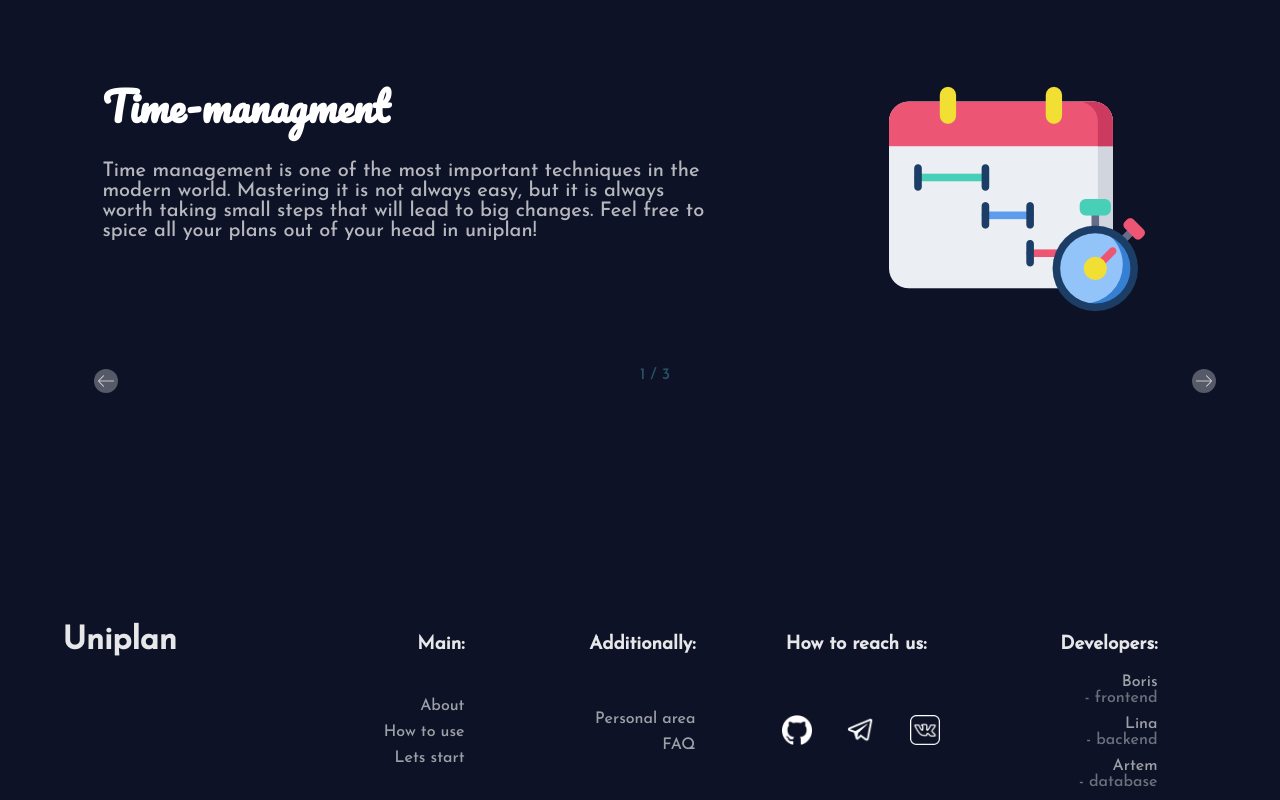
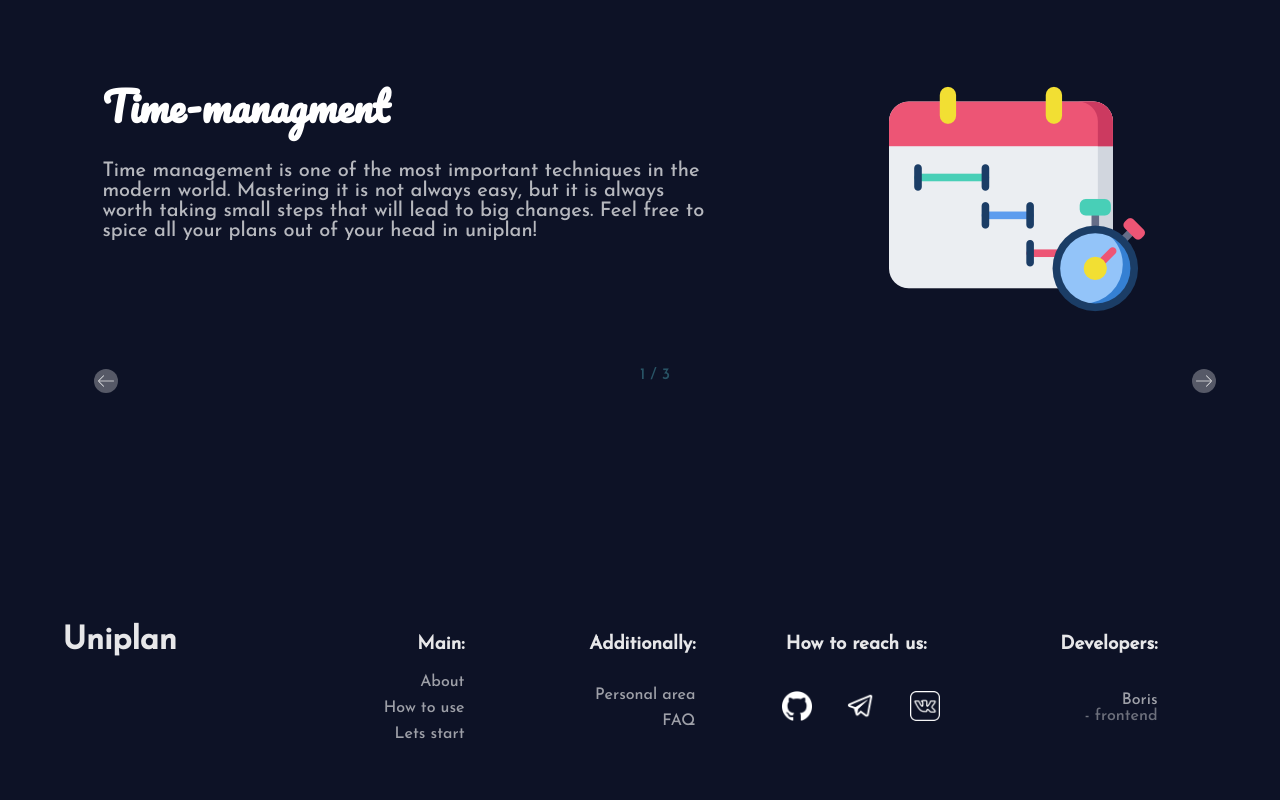
Before and after one commit to super-puper-org/uniplan-front, a Vue app: page / in a window 1280 px wide. Shown: the part 1625-2425 px from the top of the page. After the commit the page ends 2397 px from the top, so only its background shows below. Built offline with nearby package versions, Linux system fonts and the light colour scheme.

Commit message:
Change developers in footer

```diff
--- a/src/components/up-landing.vue
+++ b/src/components/up-landing.vue
@@ -116,8 +116,8 @@
             <h3 class="sub-header">Developers:</h3>
             <ul>
                <li><a href="#">Boris</a> <p>- frontend</p> </li>
-               <li><a href="#">Lina</a> <p>- backend</p> </li>
-               <li><a href="#">Artem</a> <p>- database</p> </li>
+               <!-- <li><a href="#">Lina</a> <p>- backend</p> </li>
+               <li><a href="#">Artem</a> <p>- database</p> </li> -->
             </ul>
          </div>
       </footer>
```
